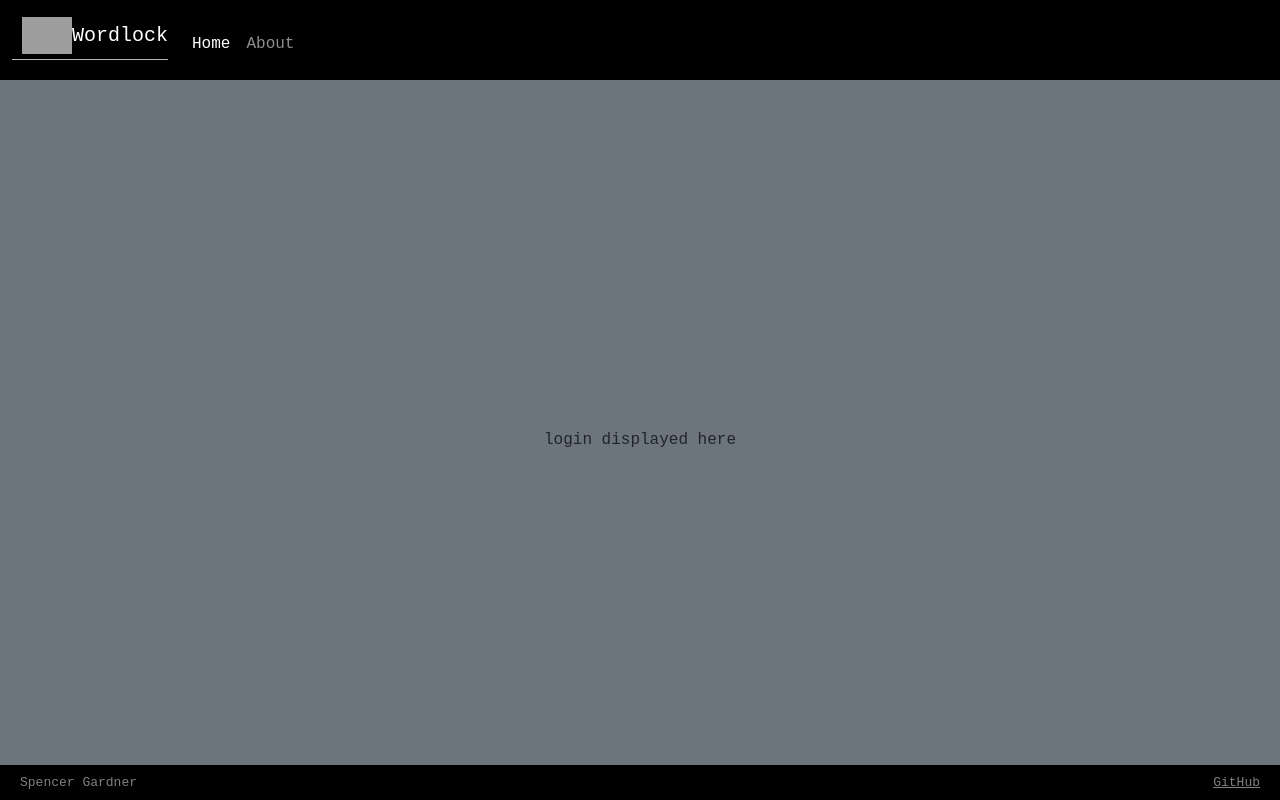
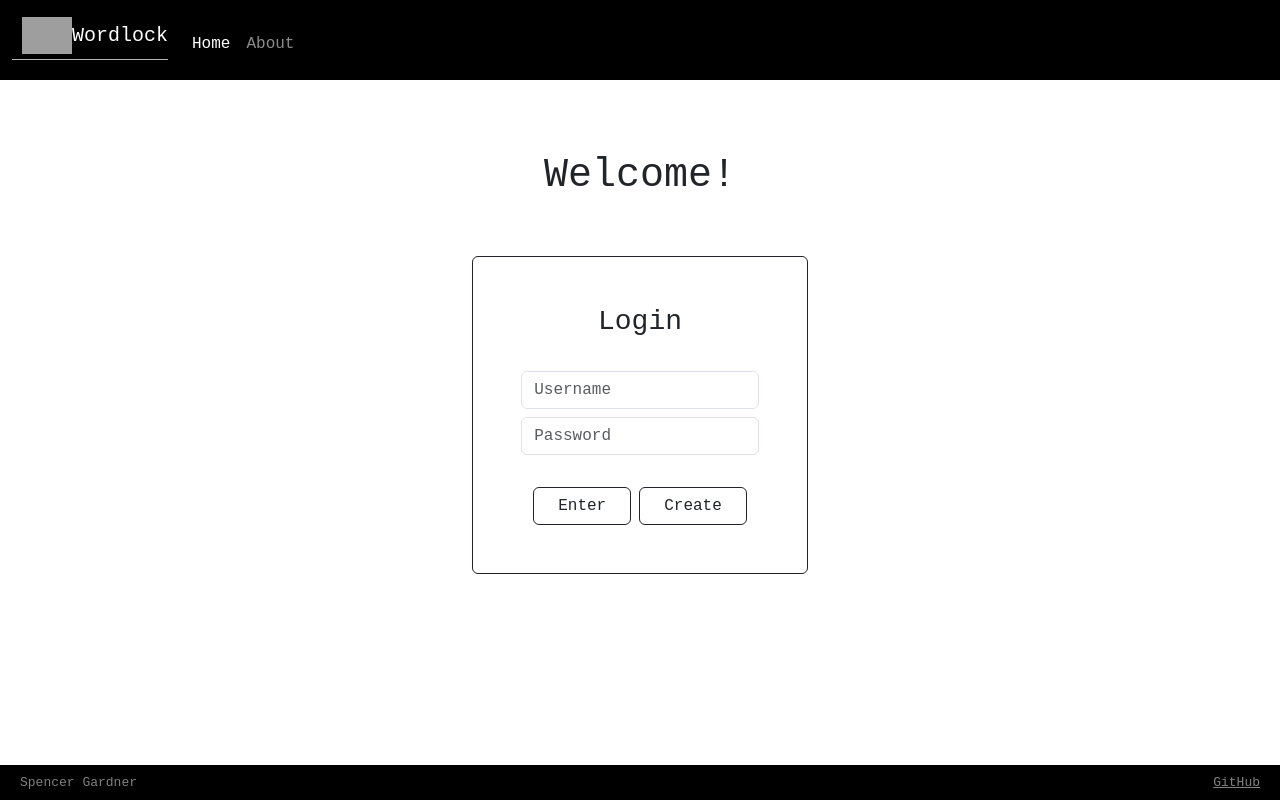
Before and after one commit to Spencer-Gardner/CS260, a React (Vite) app: page / in a window 1280 px wide. Built offline with nearby package versions, Linux system fonts and the light colour scheme; no server answers; grey boxes are pictures that could not be loaded.

Commit message:
implement login logic

```diff
--- a/src/home/login.jsx
+++ b/src/home/login.jsx
@@ -1,9 +1,26 @@
 import React from 'react';
 
-export function Login() {
-    return (
-      <main className='container-fluid bg-secondary text-center'>
-        <div>login displayed here</div>
-      </main>
-    );
-  }
+import { Unauthenticated } from './unauthenticated';
+import { Authenticated } from './authenticated';
+import { AuthState } from './authState';
+
+export function Login({ userName, authState, onAuthChange }) {
+  return (
+    <main className="container-fluid justify-content-start align-items-center pt-5">
+      <div>
+        {authState !== AuthState.Unknown && <h1 className="text-center pt-4 pb-4">Welcome!</h1>}
+        {authState === AuthState.Authenticated && (
+          <Authenticated userName={userName} onLogout={() => onAuthChange(userName, AuthState.Unauthenticated)} />
+        )}
+        {authState === AuthState.Unauthenticated && (
+          <Unauthenticated
+            userName={userName}
+            onLogin={(loginUserName) => {
+              onAuthChange(loginUserName, AuthState.Authenticated);
+            }}
+          />
+        )}
+      </div>
+    </main>
+  );
+}
```
